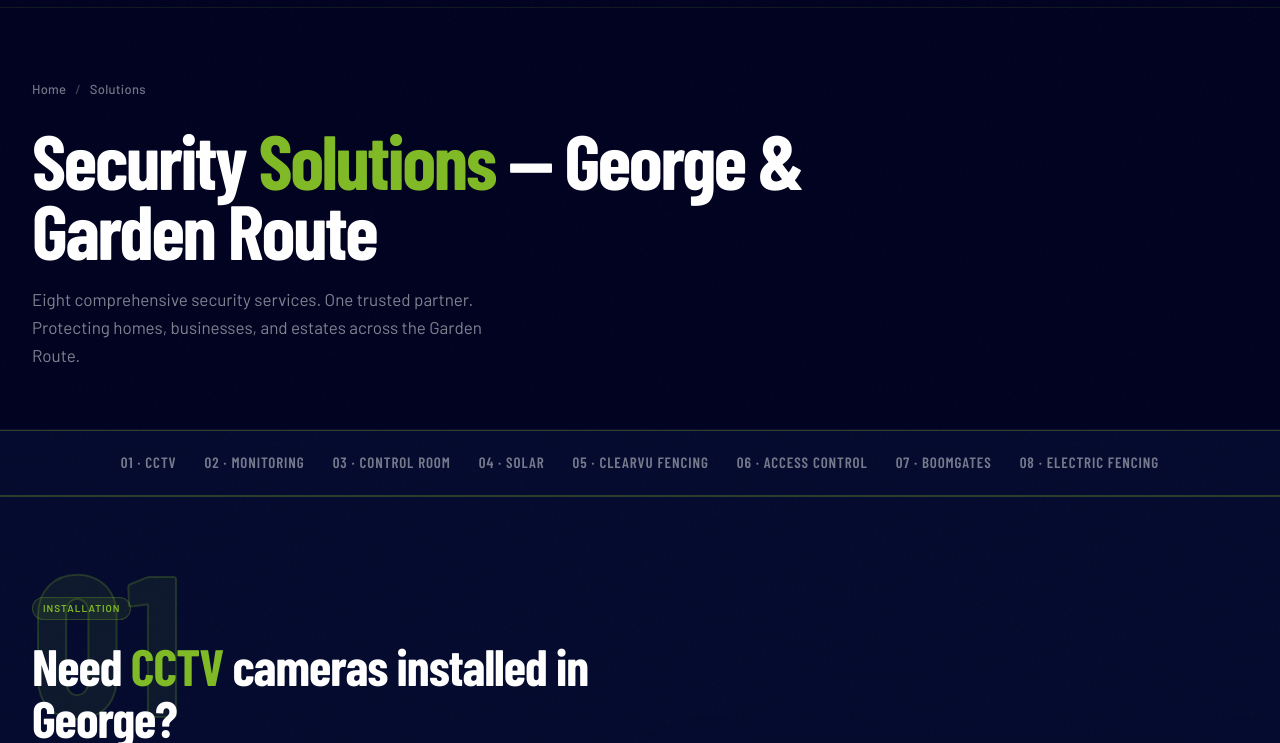
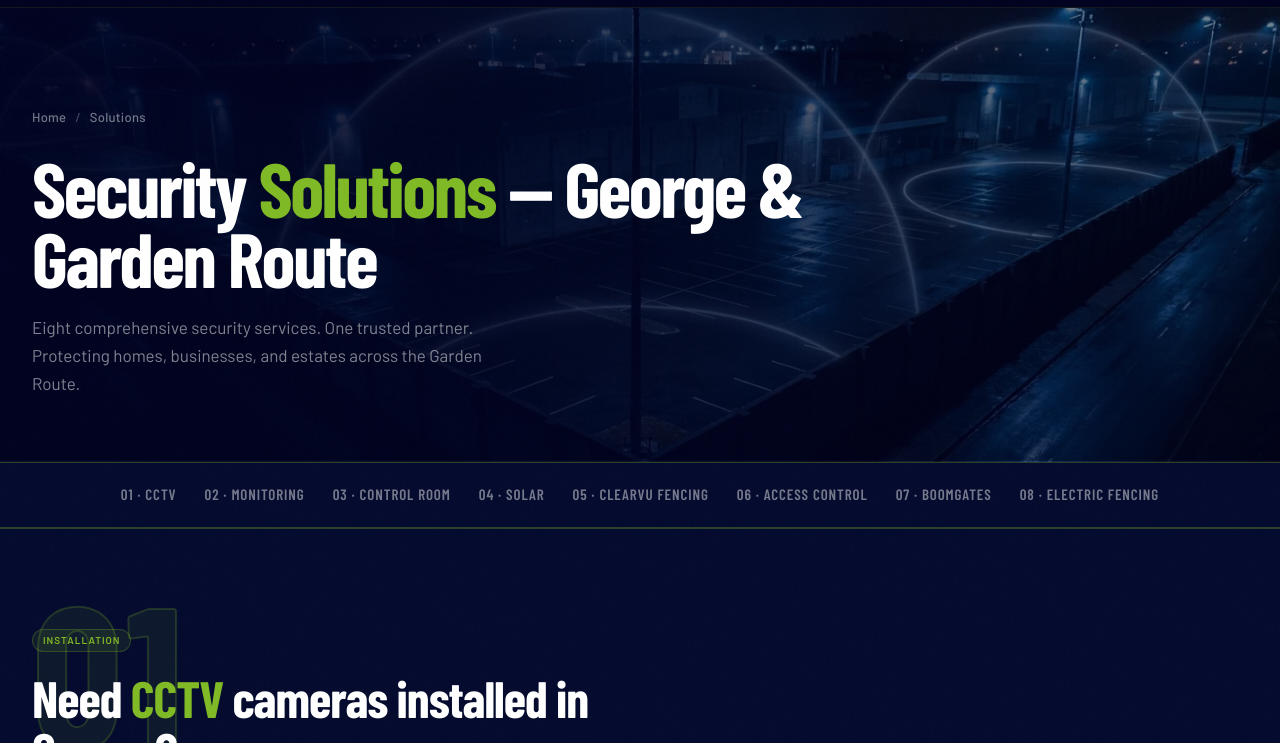
Before and after one commit to Daviddebeer29/Outeniqua-cctv, a website: page solutions.html in a window 1280 px wide. Shown: the part 57-800 px from the top of the page. Drawn offline with nearby package versions, Linux system fonts and the light colour scheme; a web font is replaced by a local one.

Commit message:
Add night-site background image to Solutions page heading

```diff
--- a/solutions.html
+++ b/solutions.html
@@ -455,8 +455,12 @@
 
     /* SOLUTIONS INTRO */
     .sol-intro {
-      background: var(--navy);
-      padding: 72px 2rem 60px;
+      background:
+        linear-gradient(to right, rgba(0,3,33,0.92) 0%, rgba(0,3,33,0.72) 40%, rgba(0,3,33,0.38) 70%, rgba(0,3,33,0.2) 100%),
+        linear-gradient(to bottom, rgba(0,3,33,0.35) 0%, rgba(0,3,33,0.6) 100%),
+        url('images/cctv-offline.webp') center 55% / cover no-repeat var(--navy);
+      padding: 100px 2rem 64px;
+      min-height: 340px;
       border-bottom: 1px solid rgba(255,255,255,0.06);
       text-align: left;
     }
```
